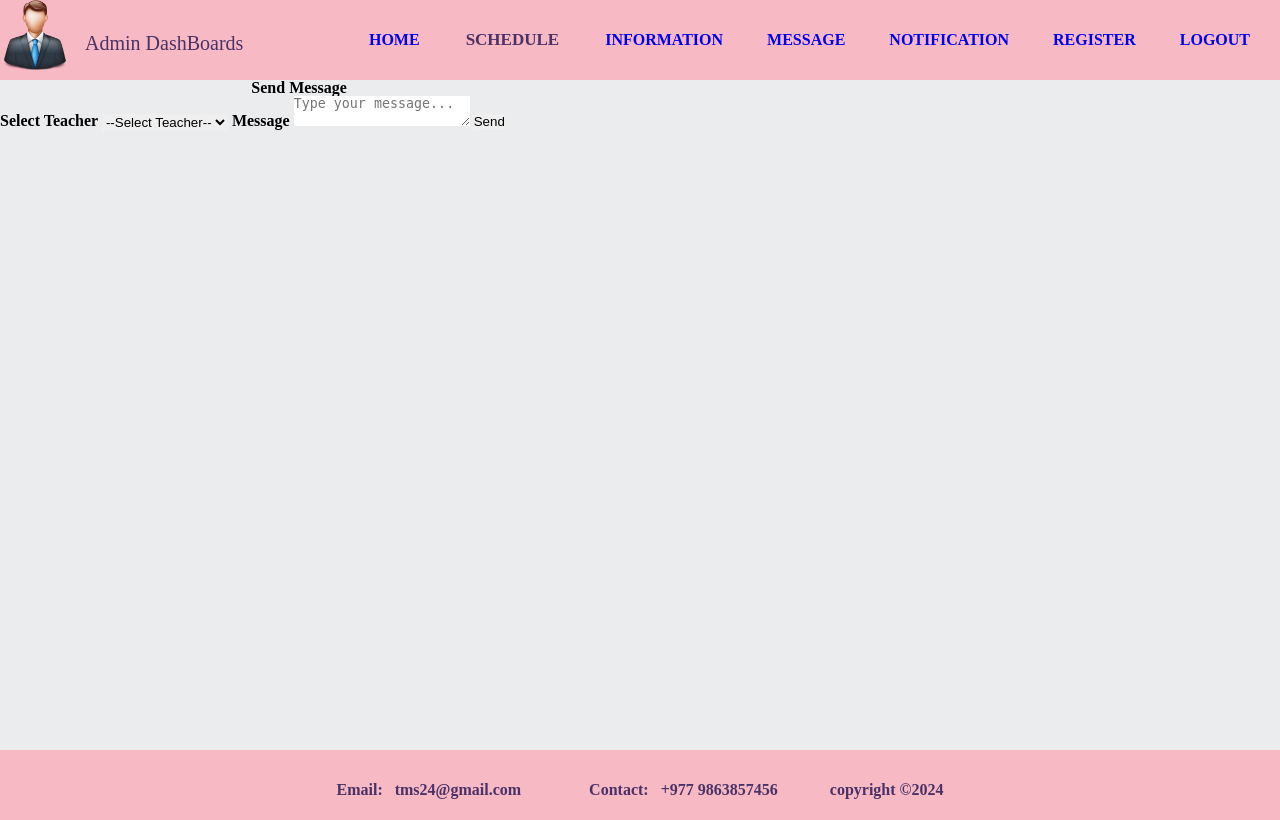
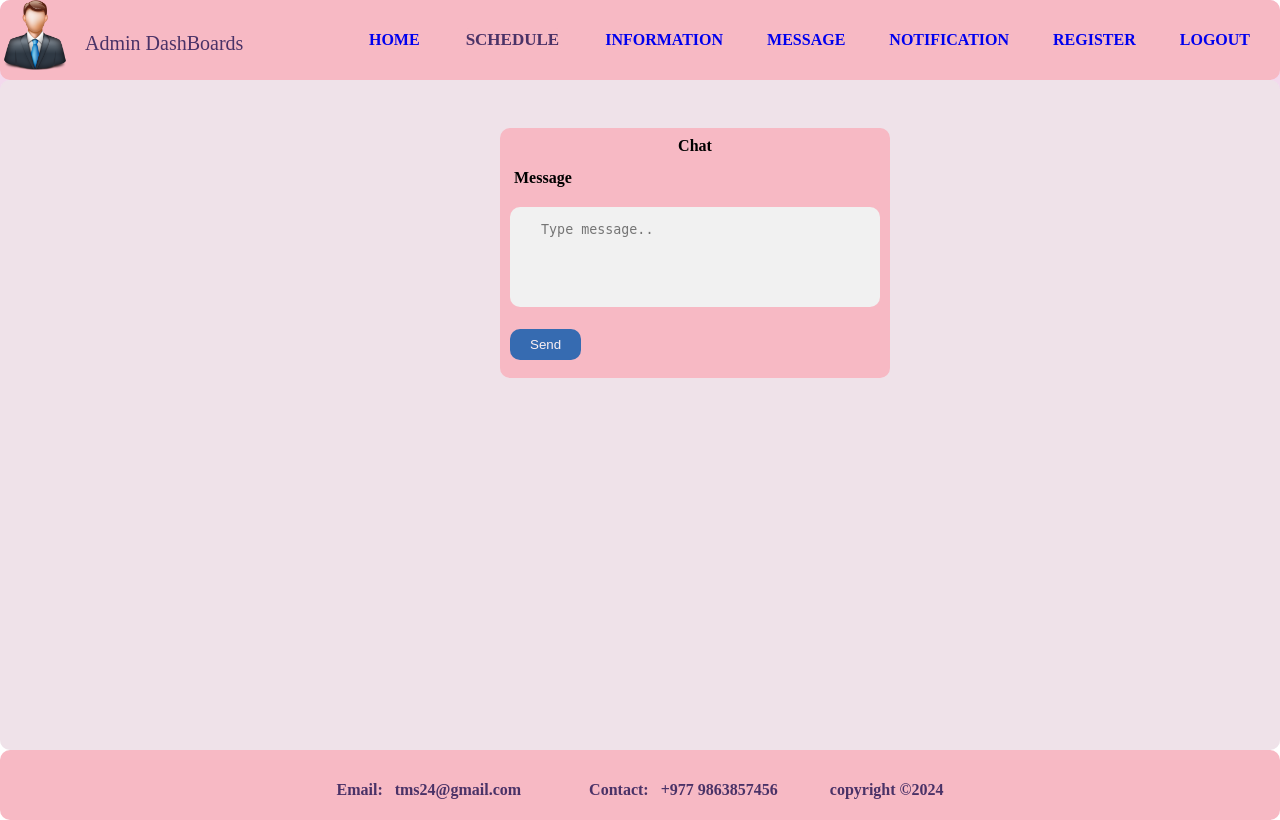
Before and after one commit to Grishmakhatri/tms, a PHP site: page /tms/chat.php in a window 1280 px wide. Run offline with PHP 8.4, Linux system fonts and the light colour scheme; a user stored in the database is signed in; data that the repository does not hold is empty.

Commit message:
changes in chat and userchat

```diff
--- a/chat.php
+++ b/chat.php
@@ -3,67 +3,226 @@
 
 session_start();
 
-if (!isset($_SESSION['admin_name'])) {
-    // Redirect to login or show access denied
-    header('Location: login.php');
-    exit();
+if(!isset($_SESSION['admin_name']))
+
+{
+
+}
+?>
+
+<html>
+<head>
+  <title>chats </title>
+<link rel="stylesheet" type="text/css" href="style.css">
+  <meta charset="utf-8">
+  <meta name="viewpoint" content="width=device-width, initial-scale=1">
+
+  <style type="text/css">
+
+
+.dropdown {
+  position: relative;
+  display: inline-block;
+  border: 2px solid #ff7f2a6e;
+  border-radius: 5px;
+  transition: .5s;
+  line-height: 20px;
 }
 
-if (isset($_POST['sent'])) {
-    date_default_timezone_set('Asia/Kathmandu');
-    $date = date('Y-m-d h:iA');
-    $admin_name = ucfirst($_SESSION['admin_name']);
-    $message = $_POST['message'];
-    $teacher_id = $_POST['teacher_id']; // ID of the teacher to send the message to
-
-    // Insert the message into the database with the target teacher's ID
-    $query = "INSERT INTO chat (date, username, message, recipient_id) VALUES ('$date', '$admin_name', '$message', '$teacher_id')";
-    $data = mysqli_query($conn, $query);
-
-    if ($data) {
-        echo "<script>alert('Message sent successfully');</script>";
-        echo '<meta http-equiv="refresh" content="0; url=chatdisplay.php">';
-    } else {
-        echo "<script>alert('Failed to send message');</script>";
-    }
+.dropbtn
+{
+  font-family: new times romans;
+  color: black;
+  text-decoration: none;
+  font-size: 17px;
+  cursor: pointer;
+  background-color: #ff7f2a6e;
 }
 
-// Fetch all teachers to populate the dropdown
-$teachers_query = "SELECT id, name FROM user WHERE role = 'teacher'";
-$teachers_result = mysqli_query($conn, $teachers_query);
-?>
-<!DOCTYPE html>
-<html>
-<head>
-    <title>Chats</title>
-    <link rel="stylesheet" type="text/css" href="style.css">
+.dropbtn:hover
+{
+  color: #AF7AC5;
+}
+
+.dropdown-content {
+  display: none;
+  position: absolute;
+  background-color: #ff7f2a6e;
+  min-width: 20px;
+  overflow: auto;
+  border: 0px solid #ff7f2a6e;
+  z-index: 1;
+  border-radius: 5px;
+}
+
+.dropdown-content a {
+  color: black;
+  padding: 10px 10px;
+  text-decoration: none;
+  display: block;
+  border-radius: 5px;
+  transition: .5s;
+  font-size: 18px;
+}
+
+.show {
+  display: block;
+}
+
+* {
+  box-sizing: border-box;
+  border-radius: 10px;
+}
+
+/* Button used to open the chat form - fixed at the bottom of the page */
+.open-button {
+  background-color:#ff7f2a;
+  color: white;
+  padding: 10px 10px;
+  border: none;
+  cursor: pointer;
+  opacity: 0.8;
+  position: fixed;
+  bottom: 23px;
+  right: 28px;
+  width: 280px;
+}
+
+/* The popup chat - hidden by default */
+.chat-popup {
+  /*position: fixed;*/
+  /*bottom: 0;*/
+  right: 15px;
+/*  border: 3px solid #;*/
+  z-index: 9;
+  border-radius: 15px;
+  margin-right: 400px;
+}
+
+/* Add styles to the form container */
+.form-container {
+  max-width: 600px;
+    padding: 10px;
+        margin-left: 500px;
+    background-color: #f7b9c4;
+    height: 250px;
+    width: 390px;
+}
+
+/* Full-width textarea */
+.form-container textarea {
+  width: 100%;
+  padding: 15px;
+  margin: 5px 0 22px 0;
+  border: none;
+  background: #f1f1f1;
+  resize: none;
+  min-height: 100px;
+}
+
+/* When the textarea gets focus, do something */
+.form-container textarea:focus {
+  background-color: #ddd;
+  outline: none;
+}
+
+/* Set a style for the submit/send button */
+.form-container .btn {
+  background-color: #0658ad;
+  color: white;
+  padding: 8px 20px;;
+  border: none;
+  cursor: pointer;
+  width:%;
+  margin-bottom:1px;
+  opacity: 0.8;
+}
+
+/* Add a red background color to the cancel button */
+.form-container .cancel {
+  background-color: red;
+}
+
+/* Add some hover effects to buttons */
+.form-container .btn:hover, .open-button:hover {
+  opacity: 1;
+}
+
+  </style>
 </head>
 <body>
 <div class="wrapper">
-    <?php require_once "./includes/adminheader.php"; ?>
+  <?php
+      require_once "./includes/adminheader.php";
+   ?>
 
   <section>
+    <div class="admin-img">
+      <br>
+
 <div class="chat-popup" id="myForm">
+  <br><br>
   <form action="#" class="form-container" method="POST">
-                <h1>Send Message</h1>
+    <center><h1>Chat</h1></center>
+<br>
 
-                <label for="teacher_id"><b>Select Teacher</b></label>
-                <select name="teacher_id" required>
-                    <option value="">--Select Teacher--</option>
-                    <?php while ($teacher = mysqli_fetch_assoc($teachers_result)) { ?>
-                        <option value="<?= $teacher['id'] ?>"><?= $teacher['name'] ?></option>
-                    <?php } ?>
-                </select>
+    <label for="msg"><b>&nbsp;Message</b></label>
+   <br><br>
+    <textarea placeholder="  Type message.." name="message" required></textarea>
 
-                <label for="message"><b>Message</b></label>
-                <textarea placeholder="Type your message..." name="message" required></textarea>
 
     <button type="submit" class="btn" name="sent">Send</button>
+
   </form>
 </div>
     </section>
 
-    <?php require_once "./includes/adminfooter.php"; ?>
+
+    <?php
+      require_once "./includes/adminfooter.php";
+   ?>
   </div>
+   <script>
+function myFunction()
+{
+    document.getElementById("myDropdown").classList.toggle("show");
+}
+</script>
 </body>
 </html>
+
+<?php
+include("config.php");
+
+
+if(isset($_POST['sent']))
+{
+
+   date_default_timezone_set('Asia/Kathmandu');
+   $date = date('Y-m-d h:iA');
+
+  $username = ucfirst ($_SESSION['admin_name']);
+
+  $message = $_POST['message'];
+
+
+
+
+  $query = "INSERT INTO chat (date, username, message) VALUES('$date','$username', '$message')";
+
+  $data = mysqli_query($conn,$query);
+
+  if($data)
+  {
+        ?>
+<meta http-equiv="refresh" content="0; url = http://localhost/tms/chatdisplay.php">
+    <?php
+  }
+  else
+  {
+
+  echo "<script>alert('Failed to Sent message')</script>";
+
+  }
+}
+?>
```
Also changed, not shown: userchat.php (+217 -28 lines). Lines whose indentation alone changed are shown as unchanged.
